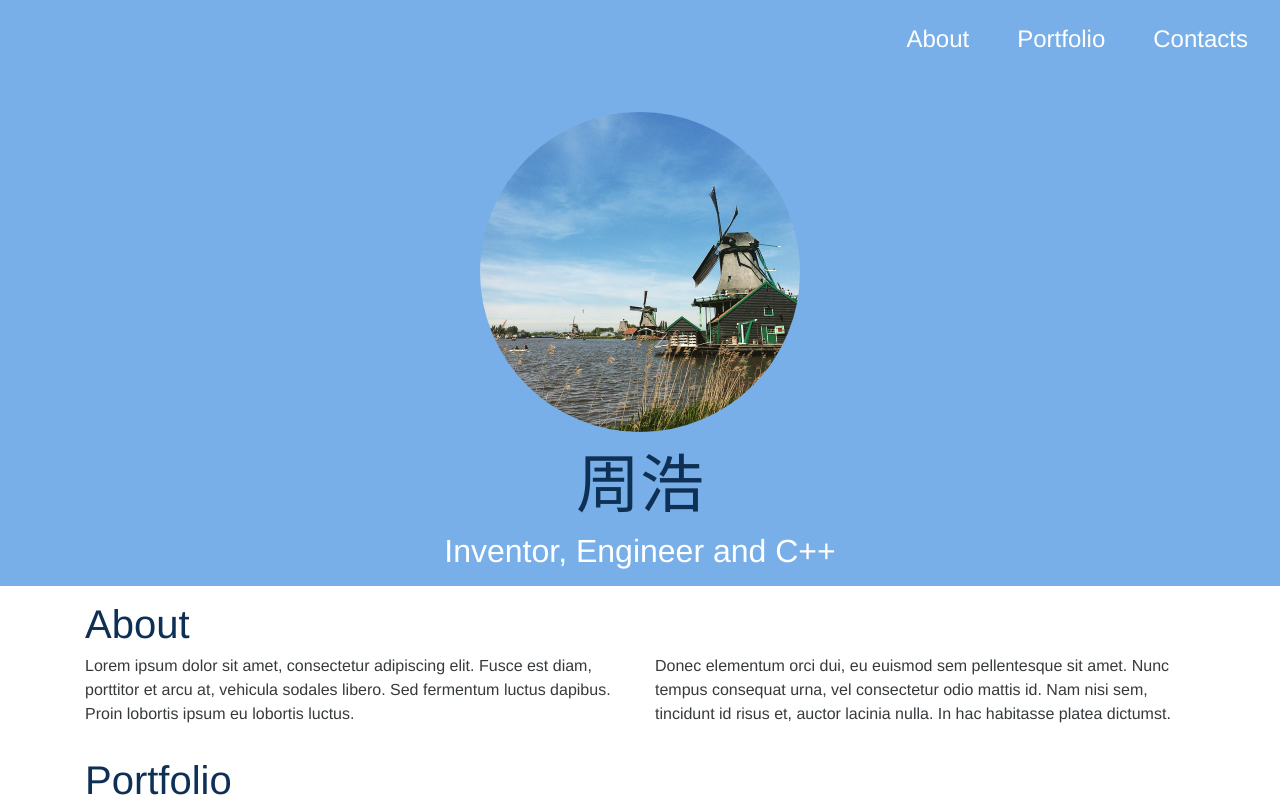
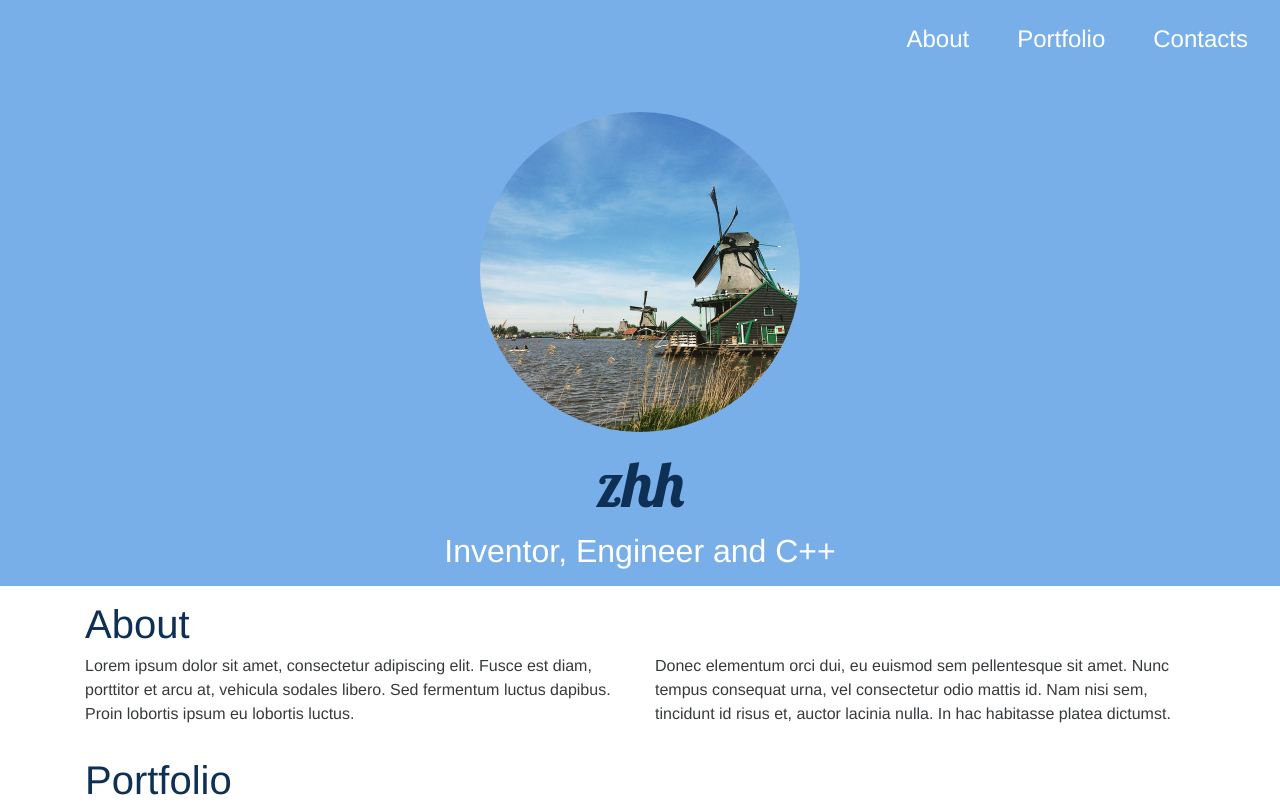
Before and after one commit to huifeideyuzhh/myproject, a Jekyll site: the page built from index.html, in a window 1280 px wide and 900 px high, cut to the strip 0-806 px from the top of the window. Built offline with Jekyll 4.4.1, drawn with Linux system fonts in a browser that asks for light colours; nearby versions of some CDN libraries.

Commit message:
Update _config.yml

```diff
--- a/_config.yml
+++ b/_config.yml
@@ -2,7 +2,7 @@
 # in the templates available like {{ site.myvariable }}.
 title: Clean portfolio theme for Jekyll powered by Bootstrap 4.
 email: zhh2019021@gmail.com
-brand: 周浩
+brand: zhh
 headline: Inventor, Engineer and C++
 description: > # this means to ignore newlines until "baseurl:"
   New Site
```
